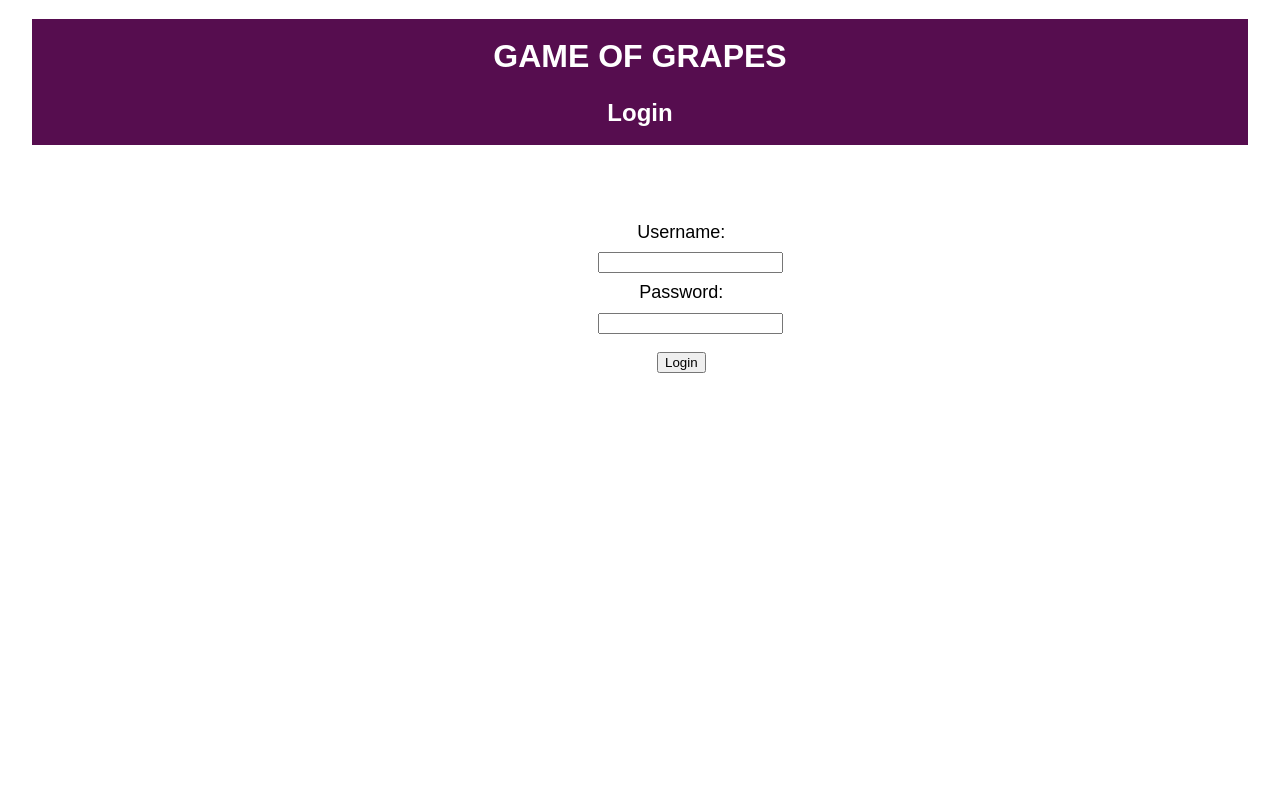
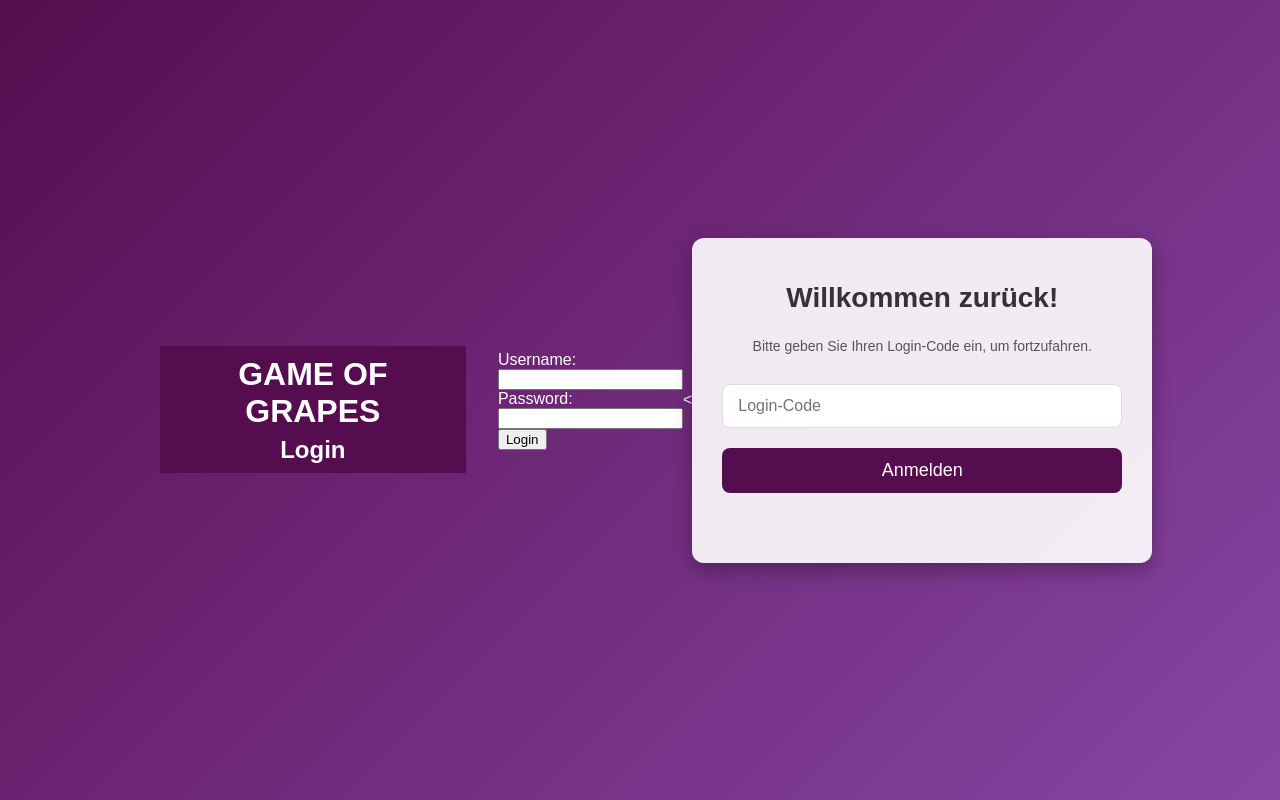
Before and after one commit to wbgym-webteam/subdomain, a Flask app: page /gog/login in a window 1280 px wide; the page is wider, and only the part inside the window is pictured. Run offline with Flask 3, Linux system fonts and the light colour scheme; parts of the project's set-up code (start-up, migrations or seed data) failed here and were passed over.

Commit message:
Changed Login Page

```diff
--- a/src/app/templates/gog/gog_login.html
+++ b/src/app/templates/gog/gog_login.html
@@ -19,22 +19,109 @@ Login for GoG
     <input type="submit" value="Login" id="submit">
 </form>
 
-<style>
-    form {
-        display: inline-block;
-        padding: 1%;
-        margin-top: 5%;
-        text-align: center;
-        margin-left: 45%;
-        margin-right: 50%;
-        font-size: 18px;
+<    <style>
+    body {
+        font-family: 'Arial', sans-serif;
+        margin: 0;
+        padding: 0;
+        background: linear-gradient(135deg, #560d4f, #8846a4);
+        height: 100vh;
+        display: flex;
+        justify-content: center;
+        align-items: center;
+        color: #fff;
     }
 
-    input,
-    label {
-        margin: 5%;
+    .login-container {
+        background: rgba(255, 255, 255, 0.9);
+        border-radius: 12px;
+        padding: 40px 30px;
+        width: 100%;
+        max-width: 400px;
+        box-shadow: 0 8px 20px rgba(0, 0, 0, 0.3);
+        text-align: center;
+    }
+
+    .login-container h1 {
+        font-size: 28px;
+        margin-bottom: 20px;
+        color: #333;
+    }
+
+    .login-container p {
+        font-size: 14px;
+        margin-bottom: 30px;
+        color: #555;
+    }
+
+    .login-container input {
+        width: 100%;
+        padding: 12px 15px;
+        margin-bottom: 20px;
+        border: 1px solid #ddd;
+        border-radius: 8px;
+        font-size: 16px;
+        box-sizing: border-box;
+    }
+
+    .login-container input:focus {
+        outline: none;
+        border-color: #4a90e2;
+        box-shadow: 0 0 6px rgba(74, 144, 226, 0.5);
+    }
+
+    .login-container button {
+        width: 100%;
+        padding: 12px 15px;
+        background-color: #560d4f;
+        border: none;
+        color: white;
+        font-size: 18px;
+        border-radius: 8px;
+        cursor: pointer;
+        transition: background-color 0.3s ease, transform 0.2s ease;
+    }
+
+    .login-container button:hover {
+        background-color: #8846a4;
+        transform: translateY(-3px);
+    }
+
+    .login-container button:active {
+        transform: translateY(0);
+    }
+
+    .login-container .error-message {
+        color: red;
+        font-size: 14px;
+        margin-top: 10px;
     }
 </style>
+<body>
+
+<div class="login-container">
+    <h1>Willkommen zurück!</h1>
+    <p>Bitte geben Sie Ihren Login-Code ein, um fortzufahren.</p>
+    <input type="password" id="loginCode" placeholder="Login-Code">
+    <button onclick="checkLogin()">Anmelden</button>
+    <p id="errorMessage" class="error-message"></p>
+</div>
+
+<script>
+    function checkLogin() {
+        const correctCode = "123456"; //Login-Code anpassen
+        const enteredCode = document.getElementById("loginCode").value;
+        const errorMessage = document.getElementById("errorMessage");
+
+        if (enteredCode === correctCode) {
+            window.location.href = "gog_dashboard"; // Zielseite nach erfolgreichem Login
+        } else {
+            errorMessage.textContent = "Falscher Code! Bitte versuchen Sie es erneut.";
+        }
+    }
+</script>
+
+</body>
 
 {% if error %}
 <p style="color: red;">{{ error }}</p>
```
